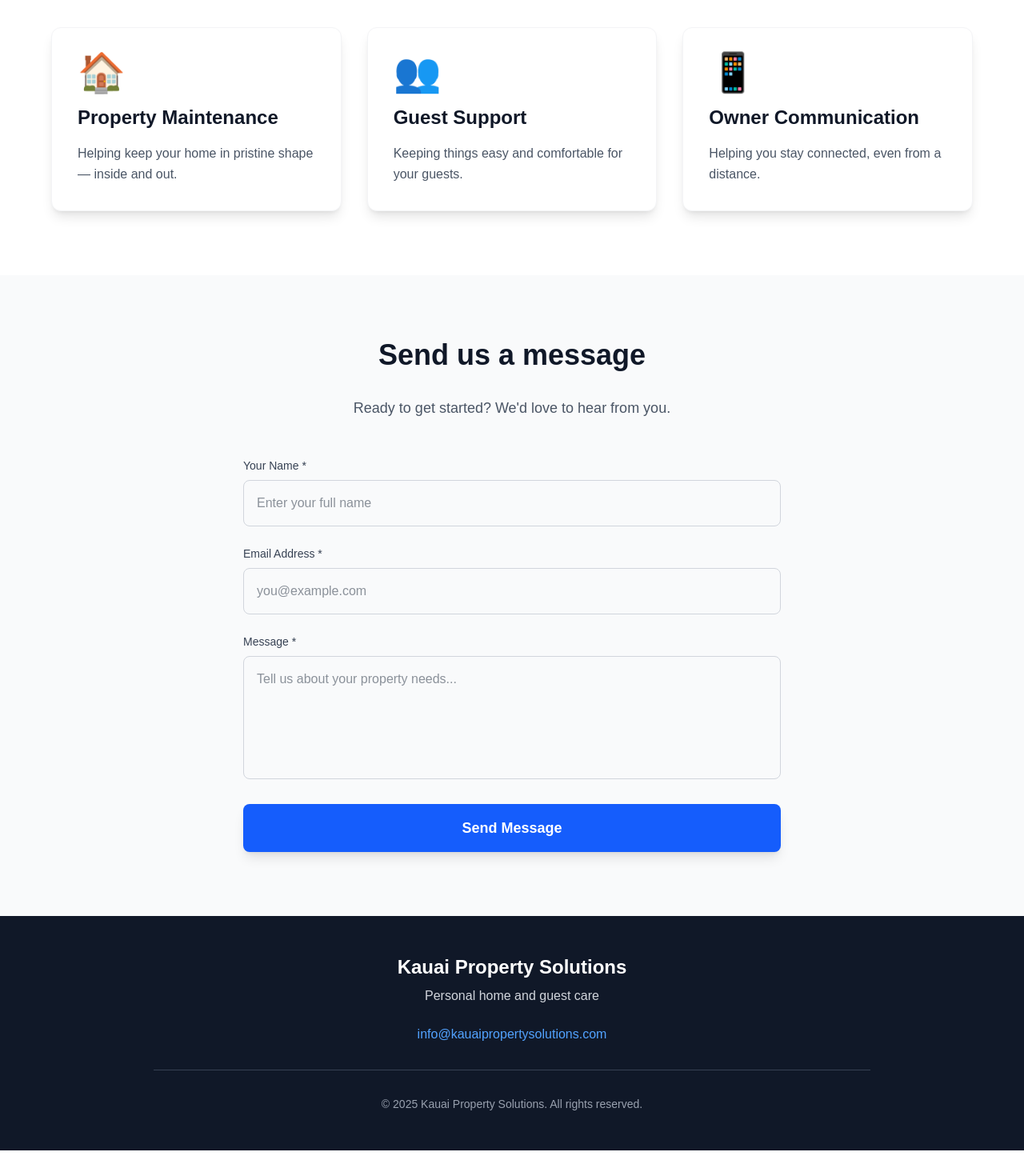
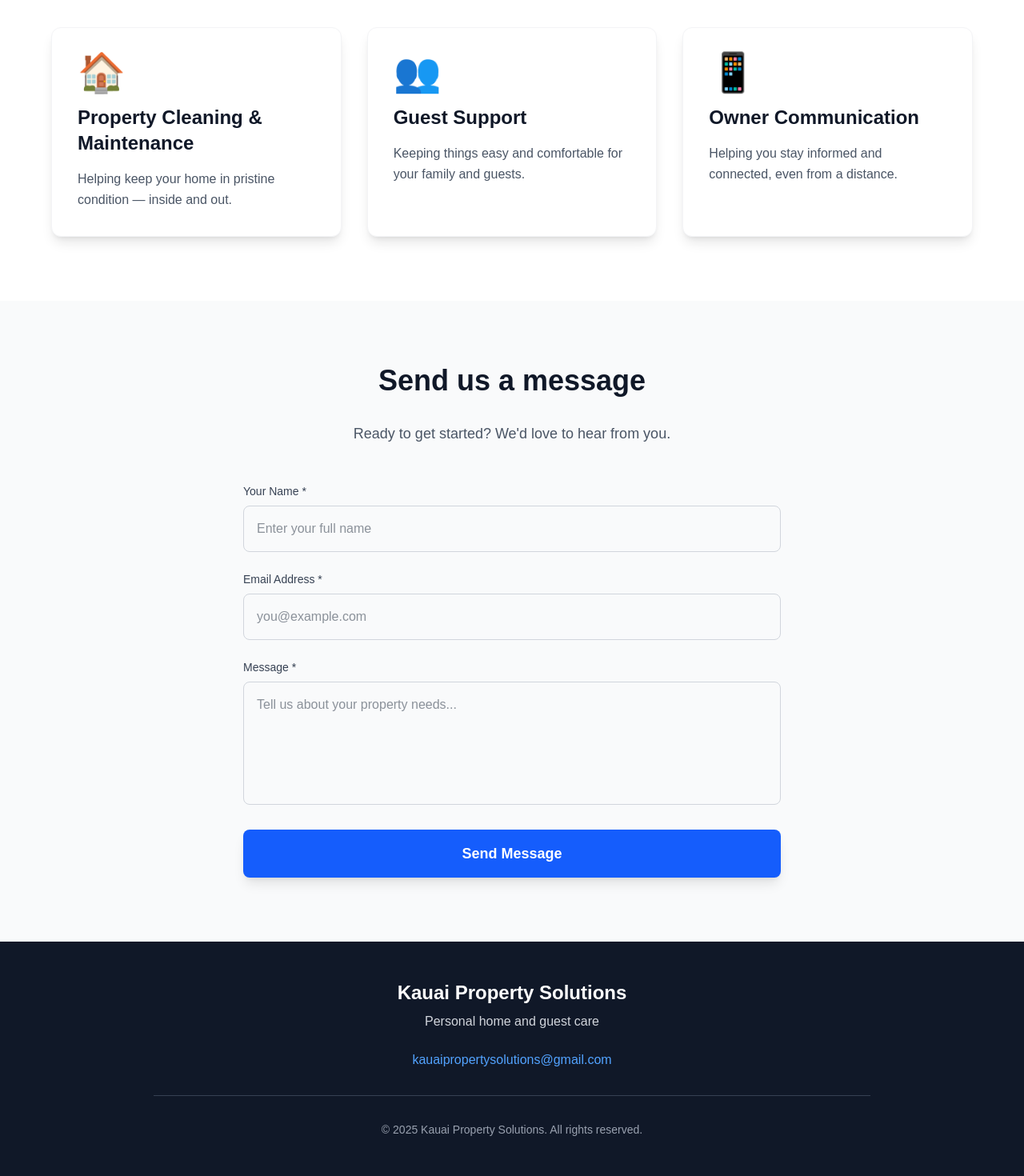
Before and after one commit to sethcarp8/Webapp, a Next.js app: page / in a window 1280 px wide. Shown: the part 559-2029 px from the top of the page at 80% size. Before the commit the page ends 1997 px from the top, so only its background shows below. Built offline with nearby package versions, Linux system fonts and the light colour scheme.

Commit message:
Refine landing page wording and layout

```diff
--- a/src/app/page.tsx
+++ b/src/app/page.tsx
@@ -65,18 +65,18 @@ export default function Home() {
             {[
               {
                 icon: "🏠",
-                title: "Property Maintenance",
-                desc: "Helping keep your home in pristine shape — inside and out.",
+                title: "Property Cleaning & Maintenance",
+                desc: "Helping keep your home in pristine condition — inside and out.",
               },
               {
                 icon: "👥",
                 title: "Guest Support",
-                desc: "Keeping things easy and comfortable for your guests.",
+                desc: "Keeping things easy and comfortable for your family and guests.",
               },
               {
                 icon: "📱",
                 title: "Owner Communication",
-                desc: "Helping you stay connected, even from a distance.",
+                desc: "Helping you stay informed and connected, even from a distance.",
               },
             ].map((card) => (
               <article
@@ -173,10 +173,10 @@ export default function Home() {
           <h3 className="text-2xl font-bold mb-2">Kauai Property Solutions</h3>
           <p className="text-gray-300 mb-6">Personal home and guest care</p>
           <a
-            href="mailto:info@kauaipropertysolutions.com"
+            href="mailto:kauaipropertysolutions@gmail.com"
             className="text-blue-400 hover:text-blue-300 font-medium transition-colors"
           >
-            info@kauaipropertysolutions.com
+            kauaipropertysolutions@gmail.com
           </a>
           <hr className="border-gray-700 my-8" />
           <p className="text-gray-400 text-sm">
```
